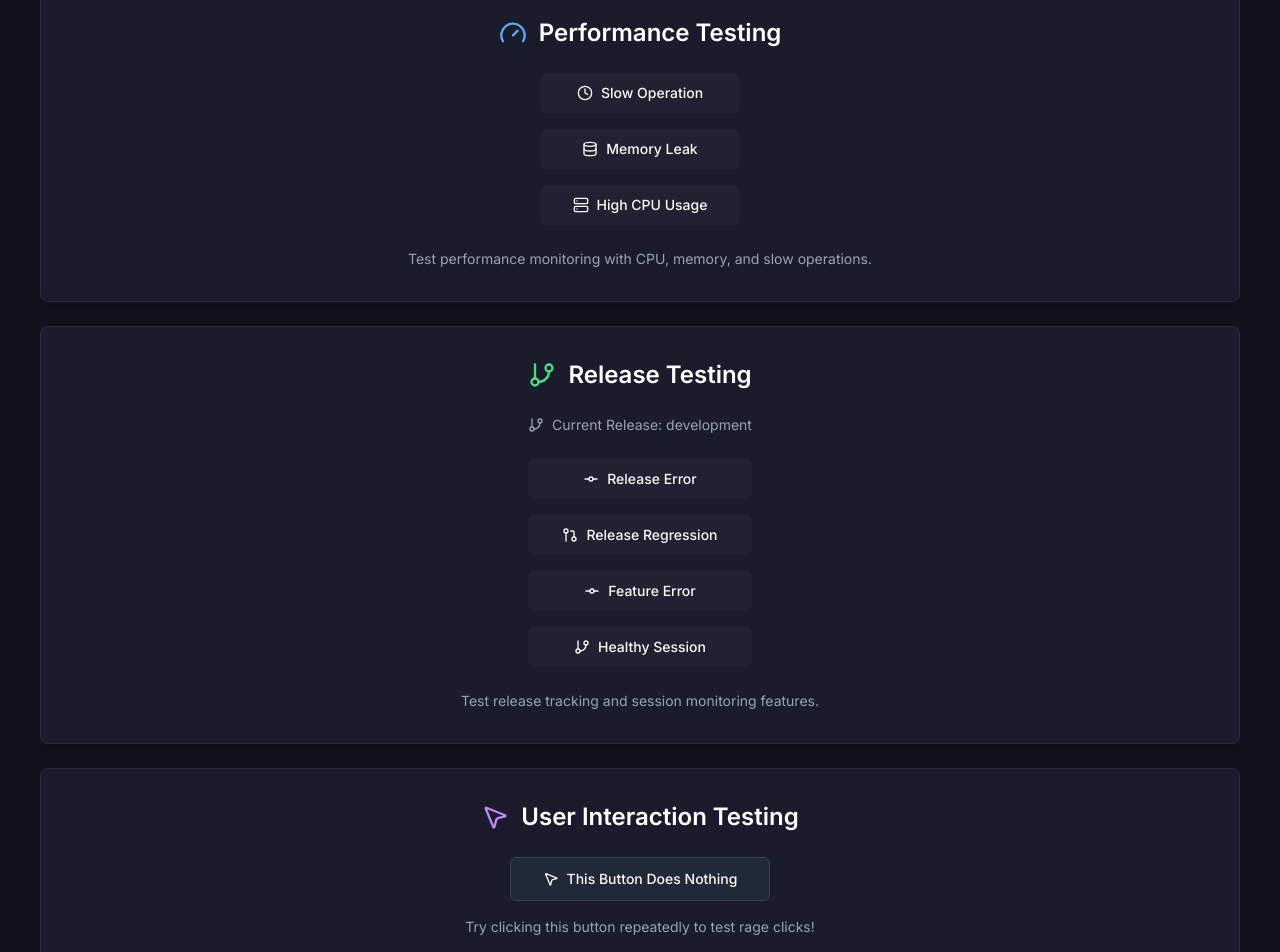
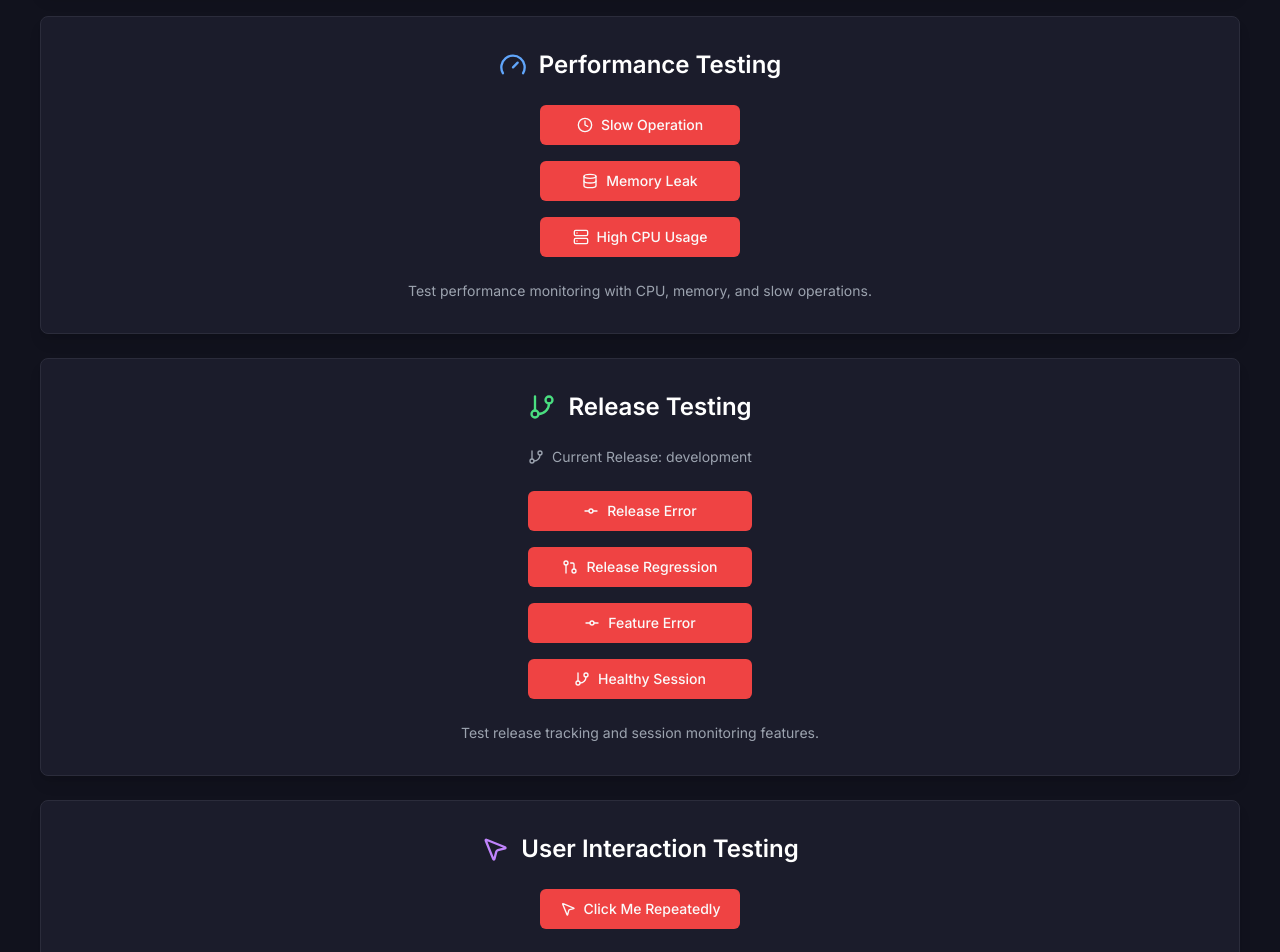
Before and after one commit to rahulchhabria/sentry-playground, a Next.js app: page / in a window 1280 px wide. Shown: the part 900-1852 px from the top of the page. Built offline with nearby package versions, Linux system fonts and the light colour scheme.

Commit message:
update ux

```diff
--- a/app/components/PerformanceTests.tsx
+++ b/app/components/PerformanceTests.tsx
@@ -75,7 +75,7 @@ export function PerformanceTests() {
   return (
     <div className="flex flex-col gap-4">
       <Button
-        variant="secondary"
+        variant="destructive"
         className="flex items-center gap-2 min-w-[200px] justify-center"
         onClick={simulateSlowOperation}
         disabled={!!loading}
@@ -89,7 +89,7 @@ export function PerformanceTests() {
       </Button>
 
       <Button
-        variant="secondary"
+        variant="destructive"
         className="flex items-center gap-2 min-w-[200px] justify-center"
         onClick={simulateMemoryLeak}
         disabled={!!loading}
@@ -103,7 +103,7 @@ export function PerformanceTests() {
       </Button>
 
       <Button
-        variant="secondary"
+        variant="destructive"
         className="flex items-center gap-2 min-w-[200px] justify-center"
         onClick={simulateHighCPU}
         disabled={!!loading}
--- a/app/components/RageClickButton.tsx
+++ b/app/components/RageClickButton.tsx
@@ -1,28 +1,48 @@
 "use client";
 
 import { Button } from "@/components/ui/button";
-import { MousePointer2 } from "lucide-react";
+import { Loader2, MousePointer2 } from "lucide-react";
+import { useState } from "react";
+import { toast } from "sonner";
+import * as Sentry from "@sentry/nextjs";
 
 export function RageClickButton() {
+  const [loading, setLoading] = useState(false);
+  const [clicks, setClicks] = useState(0);
+
+  const handleClick = () => {
+    setLoading(true);
+    setClicks(prev => prev + 1);
+
+    const transaction = Sentry.startTransaction({
+      name: "rage-click-test",
+      op: "user-interaction",
+    });
+
+    try {
+      if (clicks > 4) {
+        toast.error("Rage click detected!");
+        Sentry.captureMessage("Rage click detected", "warning");
+      }
+    } finally {
+      transaction.finish();
+      setLoading(false);
+    }
+  };
+
   return (
-    <div className="flex flex-col items-center gap-4">
-      <Button
-        variant="outline"
-        size="lg"
-        className="relative overflow-hidden bg-gray-800 border-gray-700 hover:bg-gray-700 hover:border-gray-600 transition-colors group"
-        aria-label="Click me repeatedly"
-      >
-        <div className="flex items-center gap-2">
-          <MousePointer2 className="h-4 w-4 group-hover:animate-bounce" />
-          <span>This Button Does Nothing</span>
-        </div>
-        <div className="absolute inset-0 pointer-events-none opacity-0 group-hover:opacity-100 transition-opacity">
-          <div className="absolute inset-0 bg-gradient-to-r from-purple-500/10 to-blue-500/10 animate-pulse" />
-        </div>
-      </Button>
-      <p className="text-sm text-gray-400">
-        Try clicking this button repeatedly to test rage clicks!
-      </p>
-    </div>
+    <Button
+      variant="destructive"
+      className="flex items-center gap-2 min-w-[200px] justify-center"
+      onClick={handleClick}
+      disabled={loading}
+    >
+      {loading ? (
+        <Loader2 className="h-4 w-4 animate-spin" />
+      ) : (
+        <MousePointer2 className="h-4 w-4" />
+      )}
+      {loading ? "Processing..." : "Click Me Repeatedly"}
+    </Button>
   );
 }
--- a/app/components/ReleaseInfo.tsx
+++ b/app/components/ReleaseInfo.tsx
@@ -99,7 +99,7 @@ export function ReleaseInfo() {
 
       <div className="grid grid-cols-1 gap-4 w-full max-w-2xl">
         <Button
-          variant="secondary"
+          variant="destructive"
           className="flex items-center gap-2 min-w-[200px] justify-center"
           onClick={simulateReleaseError}
           disabled={!!loading}
@@ -113,7 +113,7 @@ export function ReleaseInfo() {
         </Button>
 
         <Button
-          variant="secondary"
+          variant="destructive"
           className="flex items-center gap-2 min-w-[200px] justify-center"
           onClick={simulateReleaseRegression}
           disabled={!!loading}
@@ -127,7 +127,7 @@ export function ReleaseInfo() {
         </Button>
 
         <Button
-          variant="secondary"
+          variant="destructive"
           className="flex items-center gap-2 min-w-[200px] justify-center"
           onClick={simulateFeatureError}
           disabled={!!loading}
@@ -141,7 +141,7 @@ export function ReleaseInfo() {
         </Button>
 
         <Button
-          variant="secondary"
+          variant="destructive"
           className="flex items-center gap-2 min-w-[200px] justify-center"
           onClick={simulateHealthySession}
           disabled={!!loading}
--- a/app/page.tsx
+++ b/app/page.tsx
@@ -18,8 +18,8 @@ export default function Home() {
             <Bug className="h-14 w-14 text-purple-500" />
             <AlertTriangle className="h-14 w-14 text-yellow-400" />
           </div>
-          <h1 className="text-5xl font-bold mb-6 bg-clip-text text-transparent bg-gradient-to-r from-purple-400 to-purple-600">
-            Error Testing Playground
+          <h1 className="text-5xl font-bold mb-6 pb-8 bg-clip-text text-transparent bg-gradient-to-r from-purple-400 to-purple-600">
+            Sentry Testing Playground
           </h1>
           <p className="text-gray-400 max-w-2xl text-lg">
             Test error monitoring, performance tracking, and release management features below.
```
